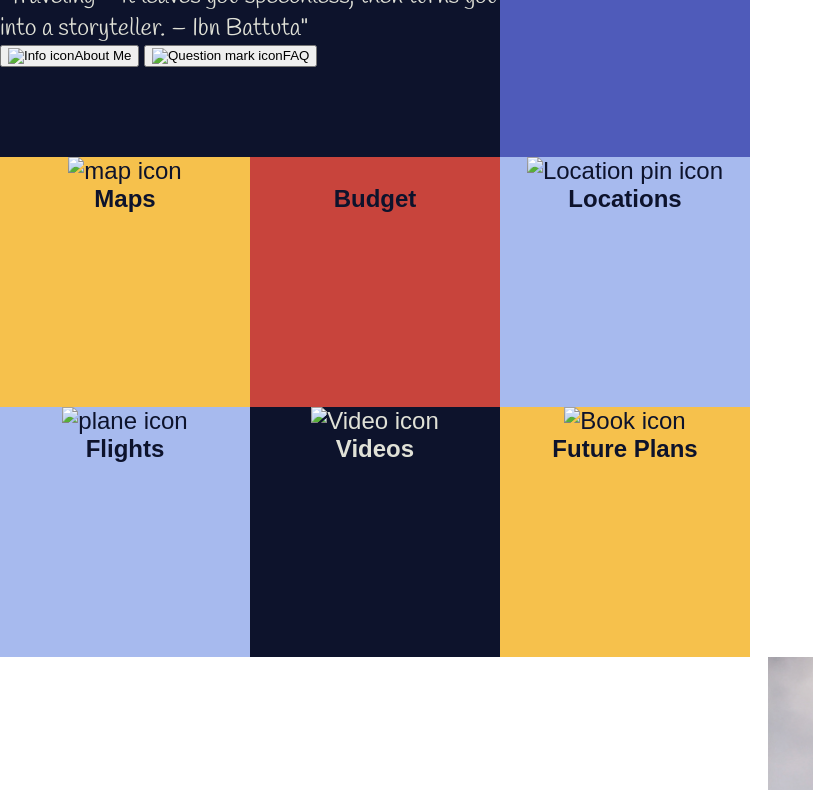
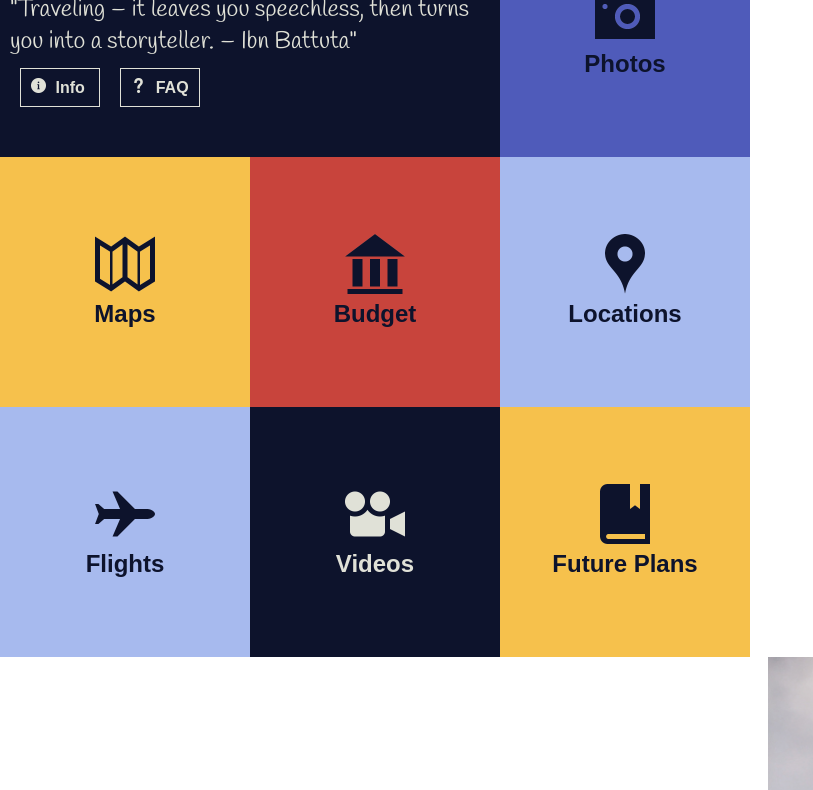
Before and after one commit to ekuckelman/ek-comp-challenge-1, a plain HTML site: page index.html in a window 1280 px wide. Shown: the part 93-883 px from the top of the page, without its empty margins (0-813 px from the left). Drawn offline with Linux system fonts and the light colour scheme; a web font is replaced by a local one.

Commit message:
Left side completed

```diff
--- a/index.html
+++ b/index.html
@@ -12,35 +12,43 @@
     <article class="intro">
       <h1>My Travel Blog</h1>
       <p class="quote">"Traveling – it leaves you speechless, then turns you into a storyteller. – Ibn Battuta"</p>
-      <button><img src="" alt="Info icon">About Me</button>
-      <button><img src="" alt="Question mark icon">FAQ</button>
+      <nav>
+        <article class="info-boxes">
+         <img class="button-image" src="images/info-5-240.png" alt="Info icon">
+         <p>Info</p>
+       </article>
+        <article class="info-boxes">
+          <img class="button-image" src="images/help-1-240.png" alt="Question mark icon">
+          <p>FAQ</p>
+        </article>
+    </nav>
     </article>
     <article class="box photos">
-      <img class="icon" src="" alt="photo icon">
+      <img class="icon" src="images/camera-4-240.png" alt="photo icon">
       <p>Photos</p>
     </article>
     <article class="box maps">
-      <img class="icon" src="" alt="map icon">
+      <img class="icon" src="images/map-2-240.png" alt="map icon">
       <p>Maps</p>
     </article>
     <article class="box budget">
-      <img class="icon" src="" alt="">
+      <img class="icon" src="images/bank-1-240.png" alt="">
       <p>Budget</p>
     </article>
     <article class="box locations">
-      <img class="icon" src="" alt="Location pin icon">
+      <img class="icon" src="images/location-3-240.png" alt="Location pin icon">
       <p>Locations</p>
     </article>
     <article class="box flights">
-      <img class="icon" src="" alt="plane icon">
+      <img class="icon" src="images/airport-5-240.png" alt="plane icon">
       <p>Flights</p>
     </article>
     <article class="box videos">
-      <img class="icon" src="" alt="Video icon">
+      <img class="icon" src="images/video-camera-9-240.png" alt="Video icon">
       <p>Videos</p>
     </article>
     <article class="box plans">
-      <img class="icon" src="" alt="Book icon">
+      <img class="icon" src="images/book-27-240.png" alt="Book icon">
       <p>Future Plans</p>
     </article>
   </section>
--- a/main.css
+++ b/main.css
@@ -21,21 +21,46 @@
 .intro h1 {
   font-size: 3.5em;
   font-family: 'Handlee', cursive;
+  margin: 3px 60px;
 }
 
 .quote {
   font-size: 1.5em;
   font-family: 'Handlee', cursive;
   font-weight: lighter;
+  margin: 10px;
 }
 
+nav {
+  margin-left: 10px;
+  margin-top: 20px;
+}
+
+.info-boxes {
+  display: inline;
+  font-size: 1em;
+  background: transparent;
+  color: #E0E1D7;
+  margin: 0 10px;
+  border: 1px solid #E0E1D7;
+  padding: 10px;
+}
+
+.info-boxes p {
+  display: inline;
+}
+
+.button-image {
+  width: 15px;
+  margin-right: 5px;
+}
 
 p {
   font-weight: bolder;
 }
 
+
 .box {
-/*all boxes*/
   color: #0D132C;
   font-size: 1.5em;
   height: 250px;
@@ -75,7 +100,9 @@ text-align: center;
 }
 
 .icon {
-
+ width: 60px;
+ height: 60px;
+ margin-top: 77px;
 }
 
 
```
Also changed, not shown: images/airport-5-240.png (added), images/bank-1-240.png (added), images/book-27-240.png (added), images/camera-4-240.png (added), images/help-1-240.png (added), images/info-5-240.png (added), images/location-3-240.png (added), images/map-2-240.png (added), images/video-camera-9-240.png (added), 1 other file. Lines whose indentation alone changed are shown as unchanged.
